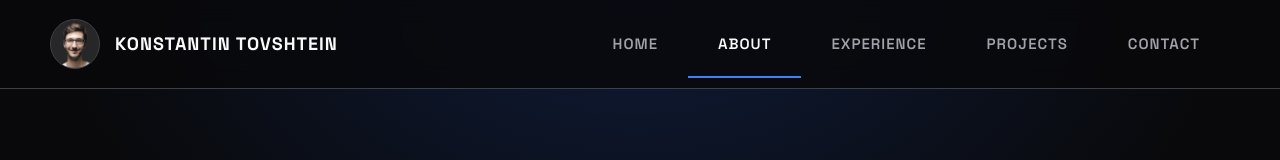
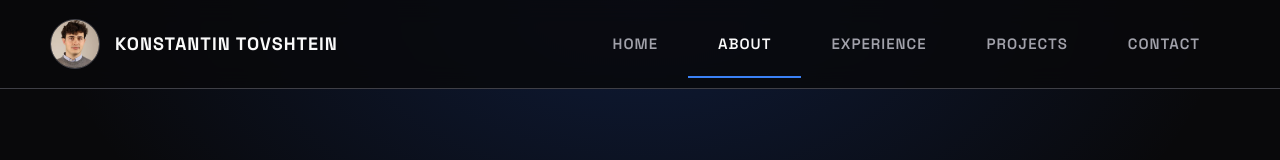
Before and after one commit to konstantintovshtein/portfolio, a website: page about.html in a window 1280 px wide. Shown: the top 160 px of the page. Drawn offline with Linux system fonts and the light colour scheme.

Commit message:
replace placeholder across pages

```diff
--- a/about.html
+++ b/about.html
@@ -24,7 +24,9 @@
         <a href="./index.html" class="header__logo-container">
           <div class="header__logo-img-cont">
             <img
-              src="./assets/png/john-doe.png"
+              src="./assets/png/konstantin-tovshtein.webp"
+              width="320"
+              height="320"
               alt=""
               class="header__logo-img"
             />
```
Also changed, not shown: experience.html (+3 -1 lines), index.html (+3 -1 lines), jetlink.html (+3 -1 lines), medusa-events.html (+3 -1 lines), one-pay.html (+3 -1 lines), projects.html (+3 -1 lines), stormhacks-gpu.html (+3 -1 lines), assets/png/john-doe.png (deleted), assets/png/konstantin-tovshtein.webp (added).
